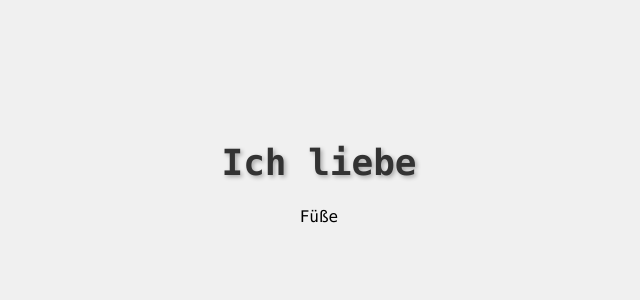
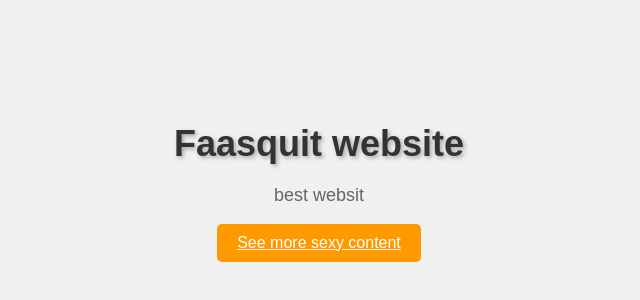
Before and after one commit to Faasquit123/faasquit.github.io, a plain HTML site: page index.html in a window 1280 px wide. Shown: the part 220-520 px from the top of the page, without its empty margins (321-961 px from the left). Drawn offline with Linux system fonts and the light colour scheme; a web font is replaced by a local one.

Commit message:
Update index.html

```diff
--- a/index.html
+++ b/index.html
@@ -3,10 +3,10 @@
 <head>
 <meta charset="UTF-8">
 <meta name="viewport" content="width=device-width, initial-scale=1.0">
-<title>taser</title>
+<title>Fancy Font Website</title>
 <style>
   body {
-    font-family: 'consolas', sans-serif;
+    font-family: 'YourFancyFont', sans-serif;
     background-color: #f0f0f0;
     margin: 0;
     padding: 0;
@@ -24,14 +24,36 @@
     font-size: 36px;
     color: #333;
     text-shadow: 2px 2px 4px rgba(0, 0, 0, 0.3);
+    margin-bottom: 20px;
+  }
+
+  .subtext {
+    font-size: 18px;
+    color: #666;
+  }
+
+  .button {
+    display: inline-block;
+    padding: 10px 20px;
+    background-color: #ff9900;
+    color: white;
+    border: none;
+    border-radius: 5px;
+    cursor: pointer;
+    transition: background-color 0.3s ease;
+  }
+
+  .button:hover {
+    background-color: #ffcc33;
   }
 </style>
 <link rel="stylesheet" href="https://fonts.googleapis.com/css2?family=Your+Fancy+Font&display=swap">
 </head>
 <body>
   <div class="container">
-    <h1 class="fancy-text">Ich liebe</h1>
-    <p>Füße</p>
+    <h1 class="fancy-text">Faasquit website</h1>
+    <p class="subtext">best websit</p>
+    <a href="https://www.youtube.com/channel/UCobR9UM0pypcQ5fMETKS67Q" target="_blank" class="button">See more sexy content</a>
   </div>
 </body>
 </html>
```
